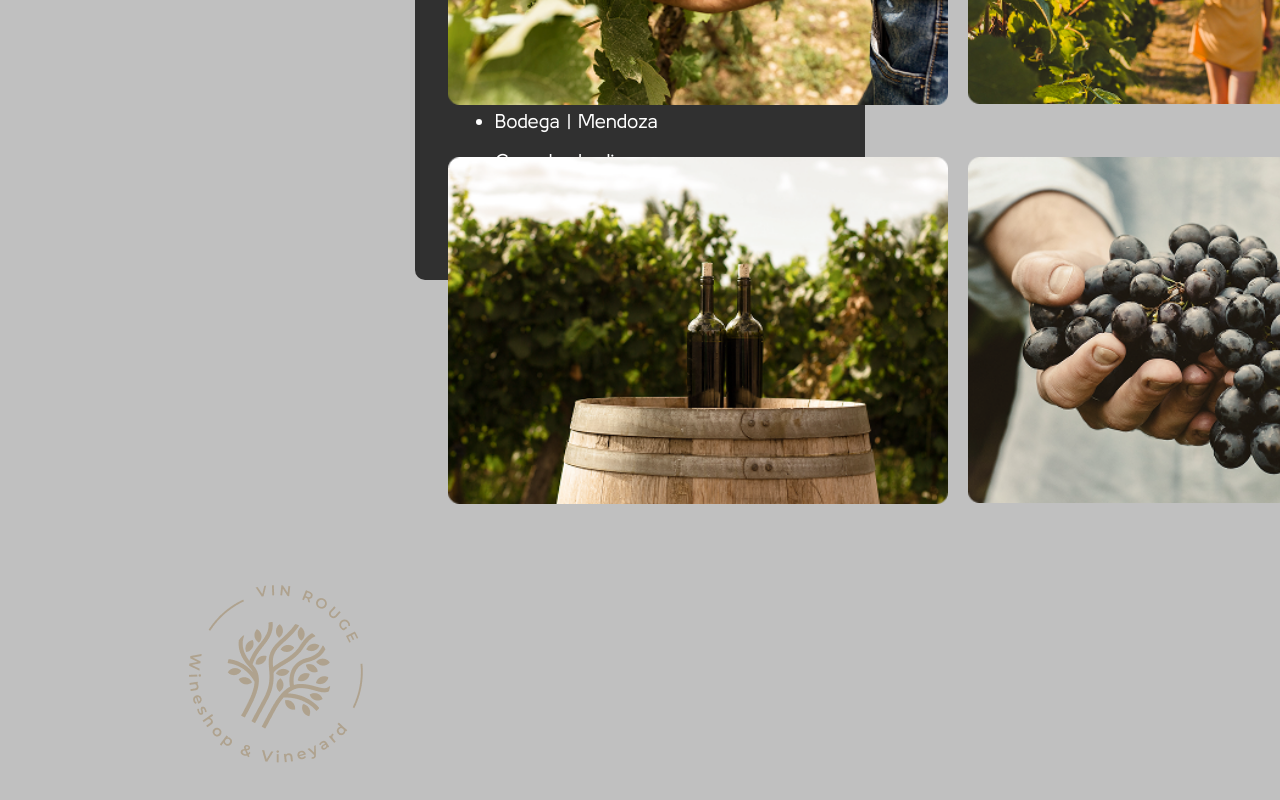
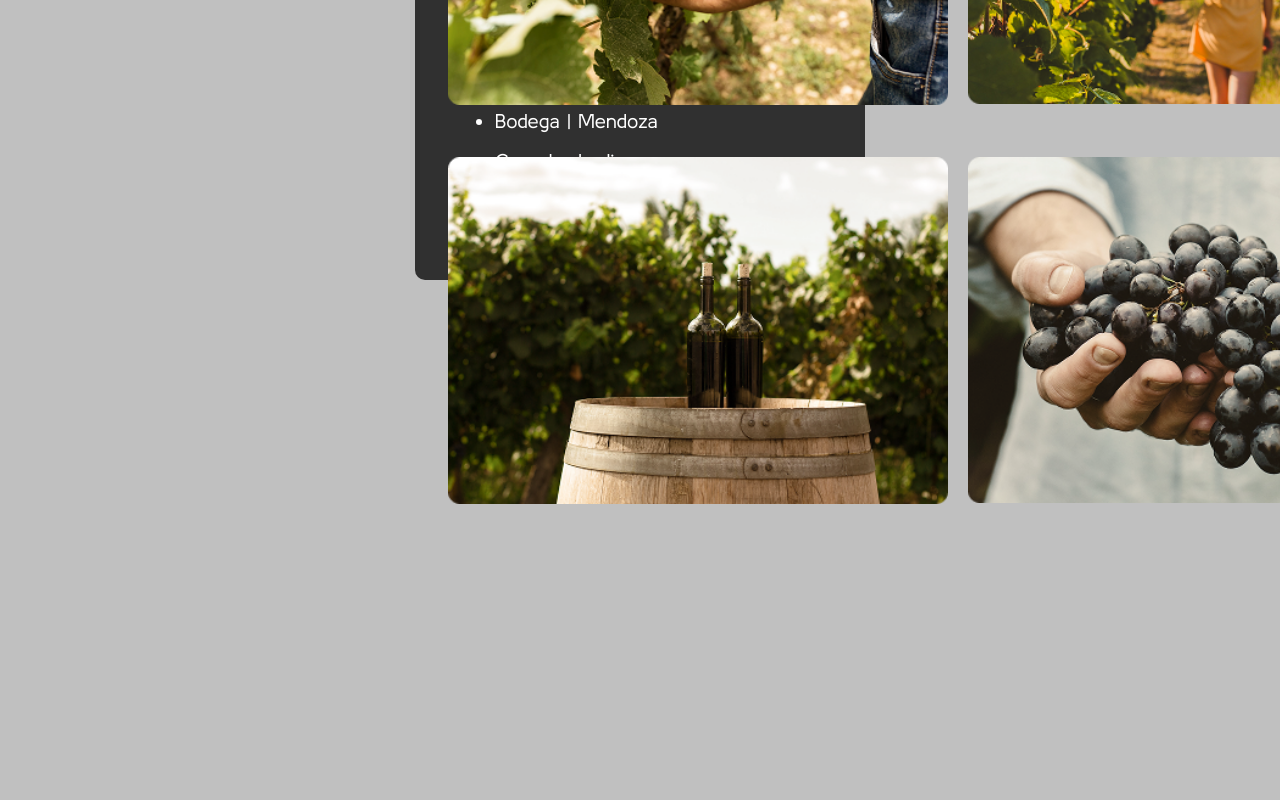
Before and after one commit to gabrieljcoutinho/Projeto-Loja-de-Vinho, a React (Create React App) app: page / in a window 1280 px wide. Shown: the part 6401-7201 px from the top of the page. Built offline with nearby package versions, Linux system fonts and the light colour scheme.

Commit message:
movimetnacao selo

```diff
--- a/src/css/naturalAroma.css
+++ b/src/css/naturalAroma.css
@@ -40,5 +40,5 @@
 }
 
 .imgSeloMovimentacao{
-  padding-left: 10rem;
+  padding-left: 100rem;
 }
```
